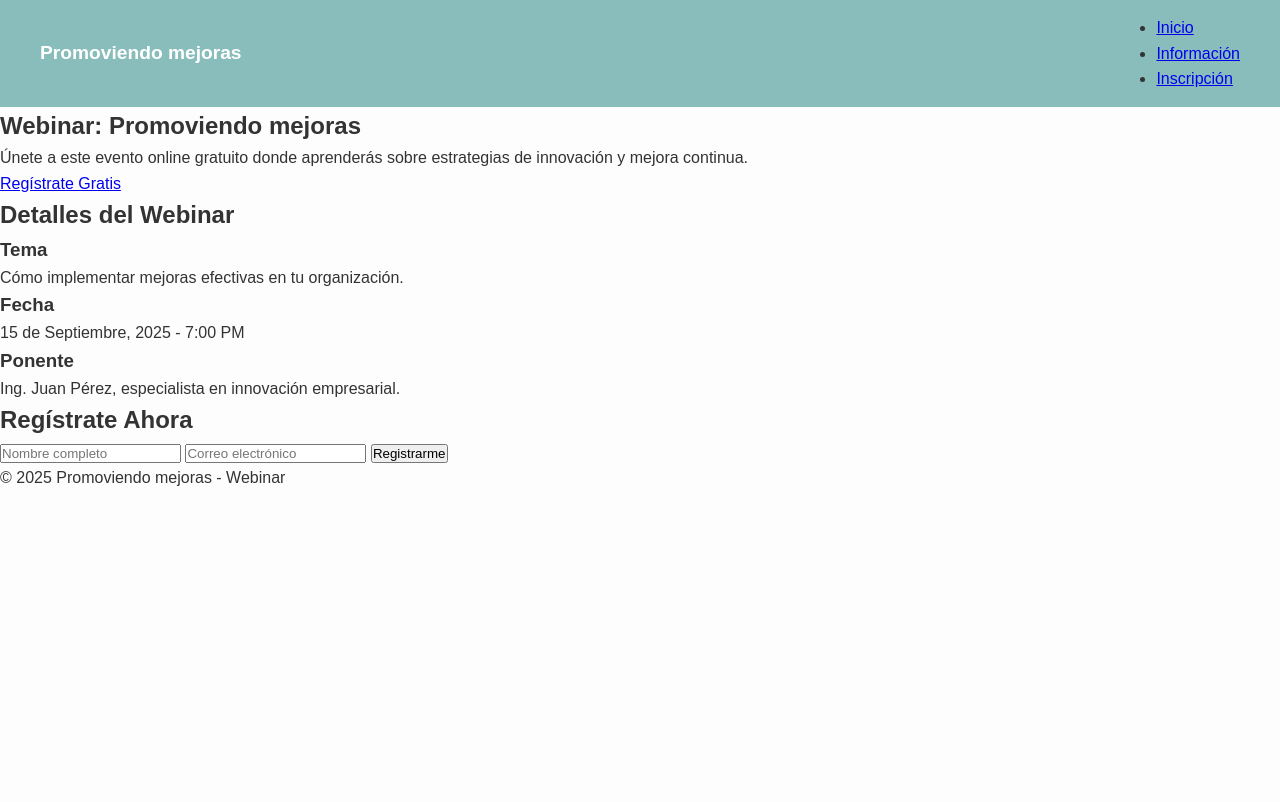
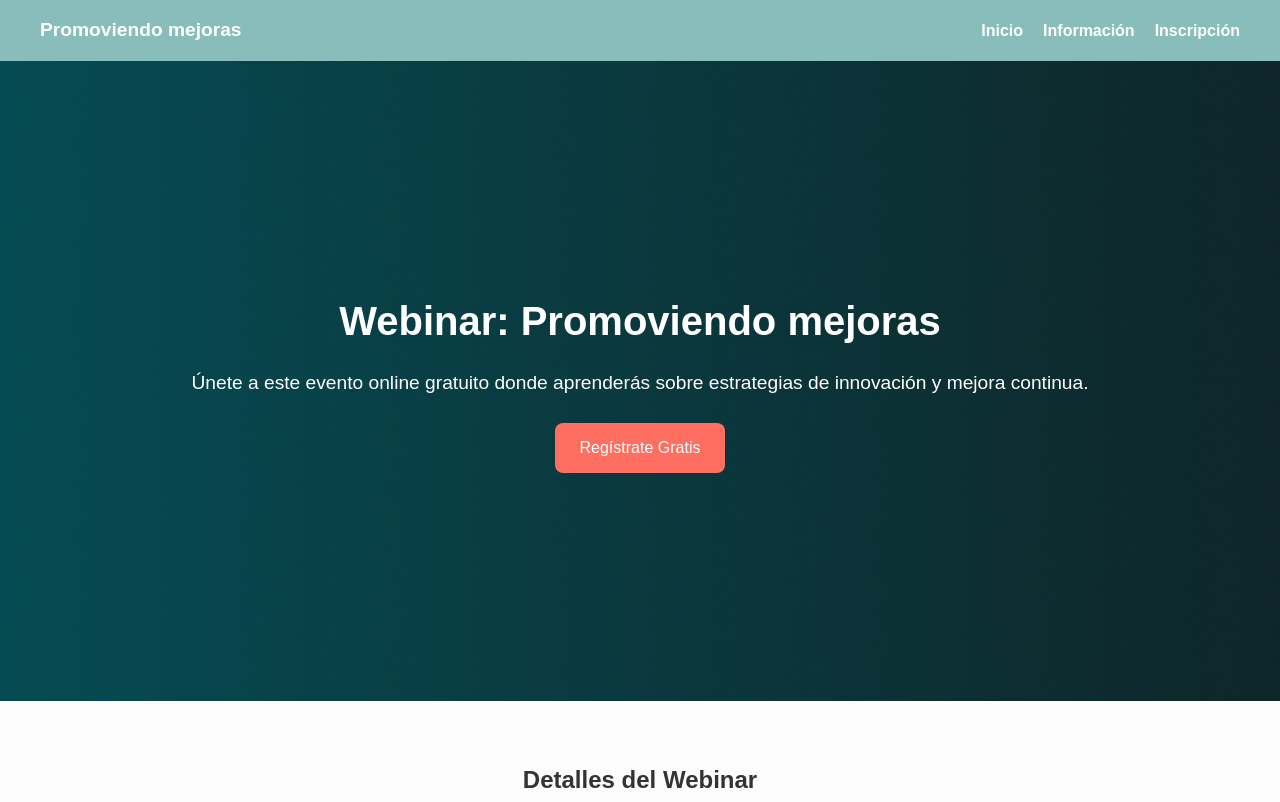
Before and after one commit to maldest/Lab02_DA_g2, a plain HTML site: page EJER2/lab2.html in a window 1280 px wide. Shown: the top 802 px of the page. Drawn offline with Linux system fonts and the light colour scheme.

Commit message:
Estilos terminados

```diff
--- a/EJER2/estilos2.css
+++ b/EJER2/estilos2.css
@@ -24,3 +24,144 @@ header .logo {
   font-size: 1.2rem;
   color: white;
 }
+
+header nav ul {
+  list-style: none;
+  display: flex;
+  gap: 20px;
+}
+
+header nav ul li a {
+  text-decoration: none;
+  color: white;
+  font-weight: bold;
+  transition: color 0.3s;
+}
+
+header nav ul li a:hover {
+  color: #807ca0;
+}
+
+
+
+.banner {
+  min-height: 80vh;
+  display: flex;
+  flex-direction: column;
+  justify-content: center;
+  align-items: center;
+  background: linear-gradient(rgba(0,0,0,0.4), rgba(0,0,0,0.4)),
+              url('Rectangle.png') center/cover no-repeat;
+  color: white;
+  text-align: center;
+  padding: 20px;
+}
+
+
+
+.banner h1 {
+  font-size: 2.5rem;
+  margin-bottom: 15px;
+}
+
+.banner p {
+  font-size: 1.2rem;
+  margin-bottom: 25px;
+}
+
+.banner .btn {
+  display: inline-block;
+  padding: 12px 25px;
+  background: #ff6f61;
+  color: white;
+  border-radius: 8px;
+  text-decoration: none;
+  transition: background 0.3s;
+}
+
+.banner .btn:hover {
+  background: #e85d50;
+}
+
+.informacion {
+  padding: 60px 20px;
+  text-align: center;
+}
+
+.informacion h2 {
+  margin-bottom: 30px;
+  color: #333;
+}
+
+.grid-informacion {
+  display: grid;
+  grid-template-columns: repeat(3, 1fr);
+  gap: 25px;
+}
+
+.grid-informacion div {
+  background: #f0f4f8;
+  padding: 20px;
+  border-radius: 10px;
+}
+
+.inscripcion {
+  background: #f7d9d9;
+  padding: 60px 20px;
+  text-align: center;
+}
+
+.inscripcion h2 {
+  margin-bottom: 20px;
+}
+
+.inscripcion form {
+  display: flex;
+  flex-direction: column;
+  gap: 15px;
+  max-width: 400px;
+  margin: auto;
+}
+
+.inscripcion input,
+.inscripcion button {
+  padding: 12px;
+  border-radius: 8px;
+  border: none;
+  font-size: 1rem;
+}
+
+.inscripcion input {
+  border: 1px solid #ccc;
+}
+
+.inscripcion button {
+  background: #88bdbc;
+  color: white;
+  font-weight: bold;
+  cursor: pointer;
+  transition: background 0.3s;
+}
+
+.inscripcion button:hover {
+  background: #6da3a3;
+}
+
+footer {
+  text-align: center;
+  padding: 20px;
+  background: #88bdbc;
+  color: white;
+  margin-top: 40px;
+}
+
+@media (max-width: 900px) {
+  .grid-informacion {
+    grid-template-columns: 1fr;
+  }
+
+  header {
+    flex-direction: column;
+    gap: 10px;
+  }
+}
```
Also changed, not shown: EJER2/Rectangle.png (added).
